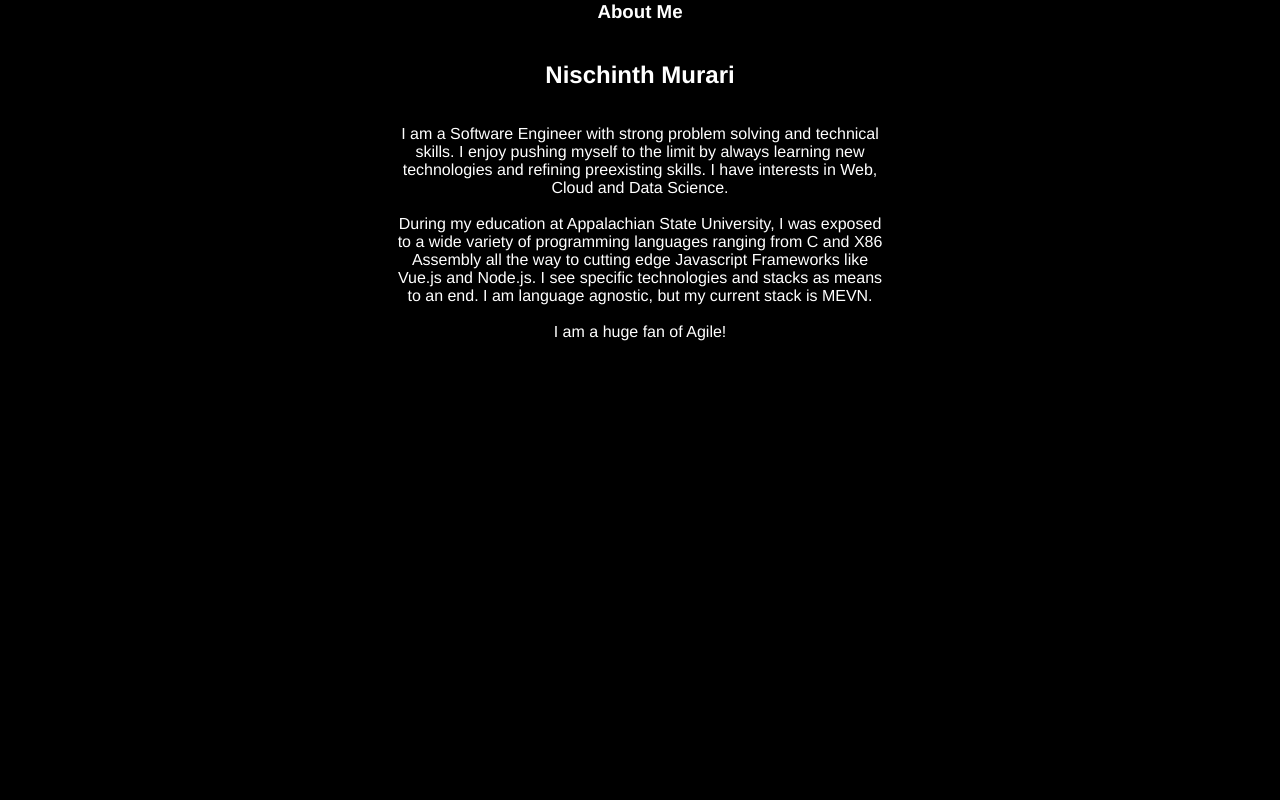
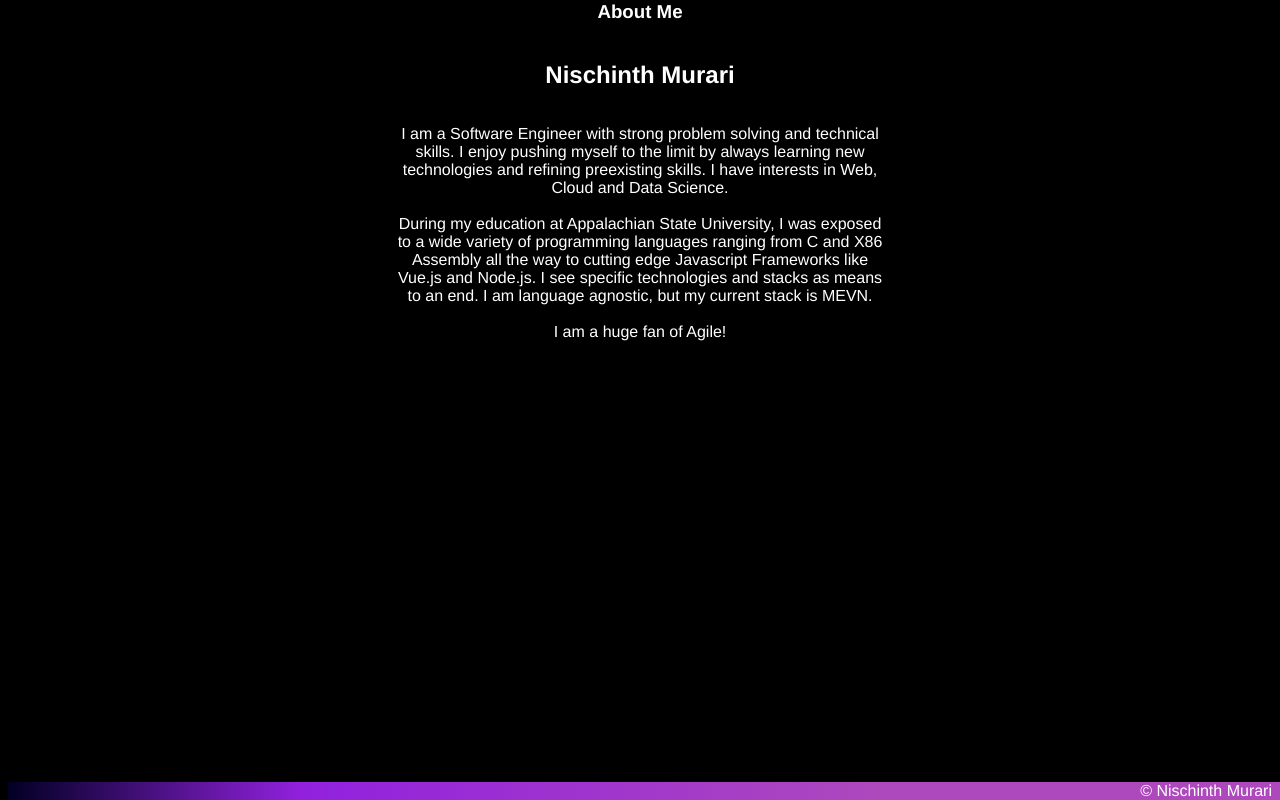
Before and after one commit to Nischinth-bot/portfolio, a Vue app: page / in a window 1280 px wide. Shown: the part 188-988 px from the top of the page. Before the commit the page ends 860 px from the top, so only its background shows below. Built offline with nearby package versions, Linux system fonts and the light colour scheme.

Commit message:
Added a footer. More styling changes

```diff
--- a/package.json
+++ b/package.json
@@ -5,6 +5,7 @@
   "scripts": {
     "serve": "vue-cli-service serve",
     "build": "vue-cli-service build",
+    "test:unit": "vue-cli-service test:unit",
     "lint": "vue-cli-service lint"
   },
   "dependencies": {
--- a/src/App.vue
+++ b/src/App.vue
@@ -1,14 +1,17 @@
 <template>
   <div class="container"><home-page> </home-page></div>
+  <the-footer> </the-footer>
 </template>
 
 <script>
+import TheFooter from "./components/ui/TheFooter.vue";
 import HomePage from "./pages/HomePage.vue";
 
 export default {
   name: "App",
   components: {
     HomePage,
+    TheFooter,
   },
 };
 </script>
--- a/src/components/ProjectsBody.vue
+++ b/src/components/ProjectsBody.vue
@@ -43,7 +43,6 @@ export default {
 .container {
   display: flex;
   flex-direction: column;
-  justify-content: center;
 }
 
 .container * {
@@ -75,11 +74,11 @@ button {
   height: 25px;
   width: 25px;
   padding: 0.25rem;
-  margin-top: 5rem;
 }
 
 img {
-  height: 500px;
+  max-height: 500px;
+  max-width: 100%;
 }
 
 h1 {
--- a/src/components/SkillsBody.vue
+++ b/src/components/SkillsBody.vue
@@ -81,7 +81,7 @@
 }
 
 img {
-  height: 200px;
-  width: 200px;
+  max-height: 200px;
+  max-width: 200px;
 }
 </style>
--- /dev/null
+++ b/src/components/ui/TheFooter.vue
@@ -0,0 +1,25 @@
+<template>
+  <div class="container">
+    <div class="footer">&copy; Nischinth Murari</div>
+  </div>
+</template>
+
+<script>
+export default {};
+</script>
+
+<style scoped>
+.footer {
+  width: 100%;
+  background: rgb(2, 0, 36);
+  background: linear-gradient(
+    90deg,
+    rgba(2, 0, 36, 1) 0%,
+    rgba(145, 33, 222, 1) 23%,
+    rgba(173, 72, 189, 1) 68%
+  );
+  color: white;
+  text-align: right;
+  padding-right: 0.5rem;
+}
+</style>
--- a/src/components/TheHeader.vue
+++ b/src/components/ui/TheHeader.vue
@@ -58,7 +58,7 @@ export default {
   color: white;
 }
 .item:hover {
-  border-bottom: 1px solid white;
+  border-bottom: 1px solid purple;
 }
 .item {
   margin: 1rem;
@@ -67,6 +67,6 @@ export default {
 }
 
 .item-underline {
-  border-bottom: 1px solid white;
+  border-bottom: 1px solid purple;
 }
 </style>
--- a/src/pages/HomePage.vue
+++ b/src/pages/HomePage.vue
@@ -4,14 +4,12 @@
       class="viewport-header"
       @selected="changeComponent"
     ></the-header>
-    <transition>
-      <component :is="getComponent()"> </component>
-    </transition>
+    <div class="body"><component :is="getComponent()"> </component></div>
   </div>
 </template>
 
 <script>
-import TheHeader from "../components/TheHeader.vue";
+import TheHeader from "../components/ui/TheHeader.vue";
 import HomeBody from "../components/HomeBody.vue";
 import SkillsBody from "../components/SkillsBody.vue";
 import ProjectsBody from "../components/ProjectsBody.vue";
@@ -58,4 +56,8 @@ video {
   background: black;
   height: 100%;
 }
+
+.body{
+  min-height: 100vh;
+}
 </style>
```
